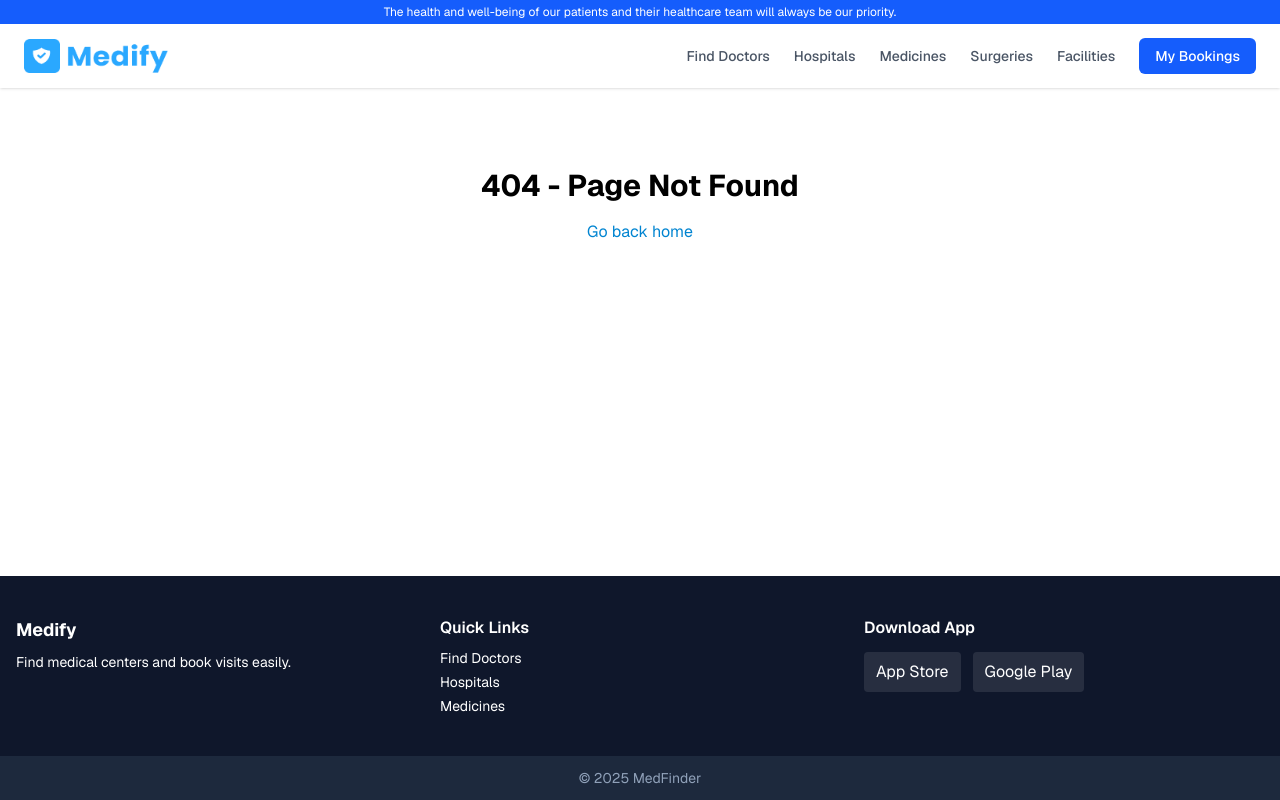
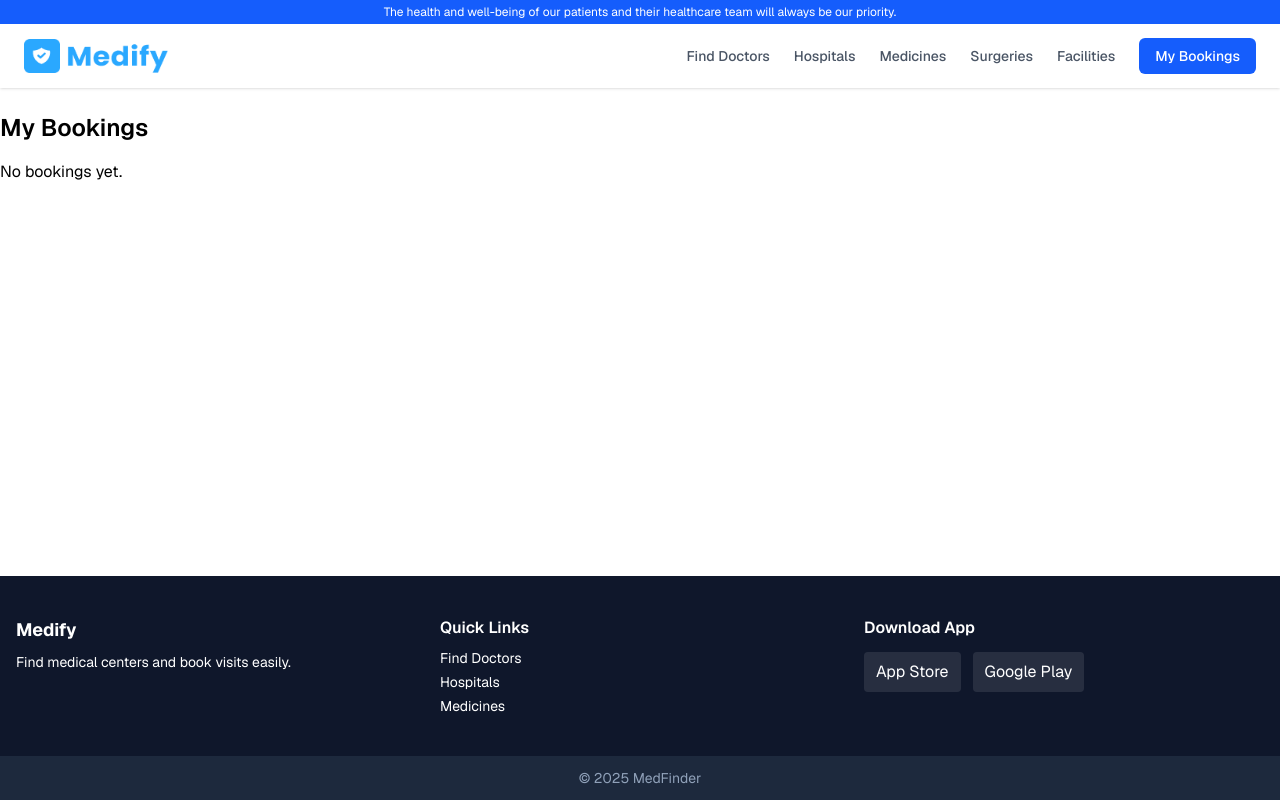
Before and after one commit to shaneymar/Medify, a React (Vite) app: page /my-bookings in a window 1280 px wide. Built offline with nearby package versions, Linux system fonts and the light colour scheme.

Commit message:
TC52-undo

```diff
--- a/src/App.jsx
+++ b/src/App.jsx
@@ -15,7 +15,7 @@ export default function App() {
         <Routes>
           <Route path="/" element={<Landing />} />
           <Route path="/search" element={<SearchResults />} />
-          <Route path="https://medify-eosin-ten.vercel.app/my-bookings" element={<MyBookings />} />
+          <Route path="/my-bookings" element={<MyBookings />} />
           <Route path="*" element={<NotFound />} />
         </Routes>
       </main>
```
